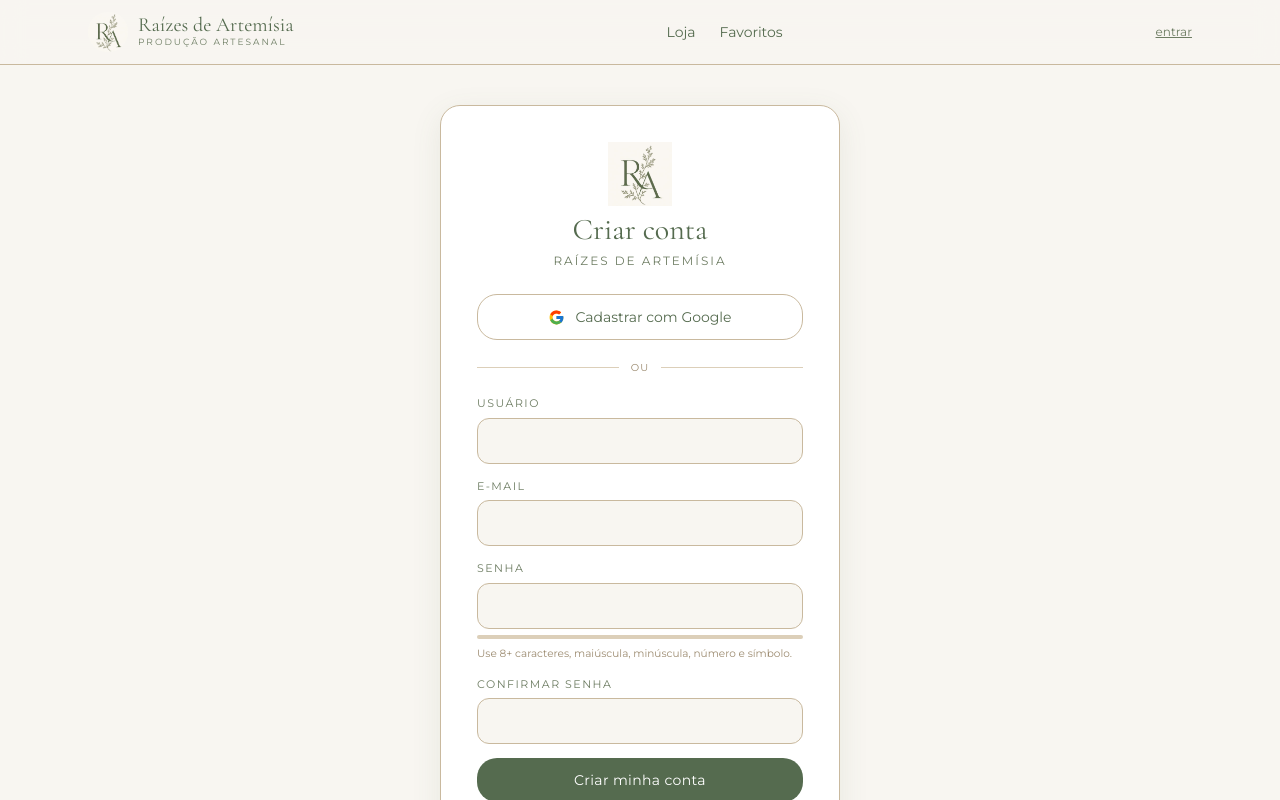
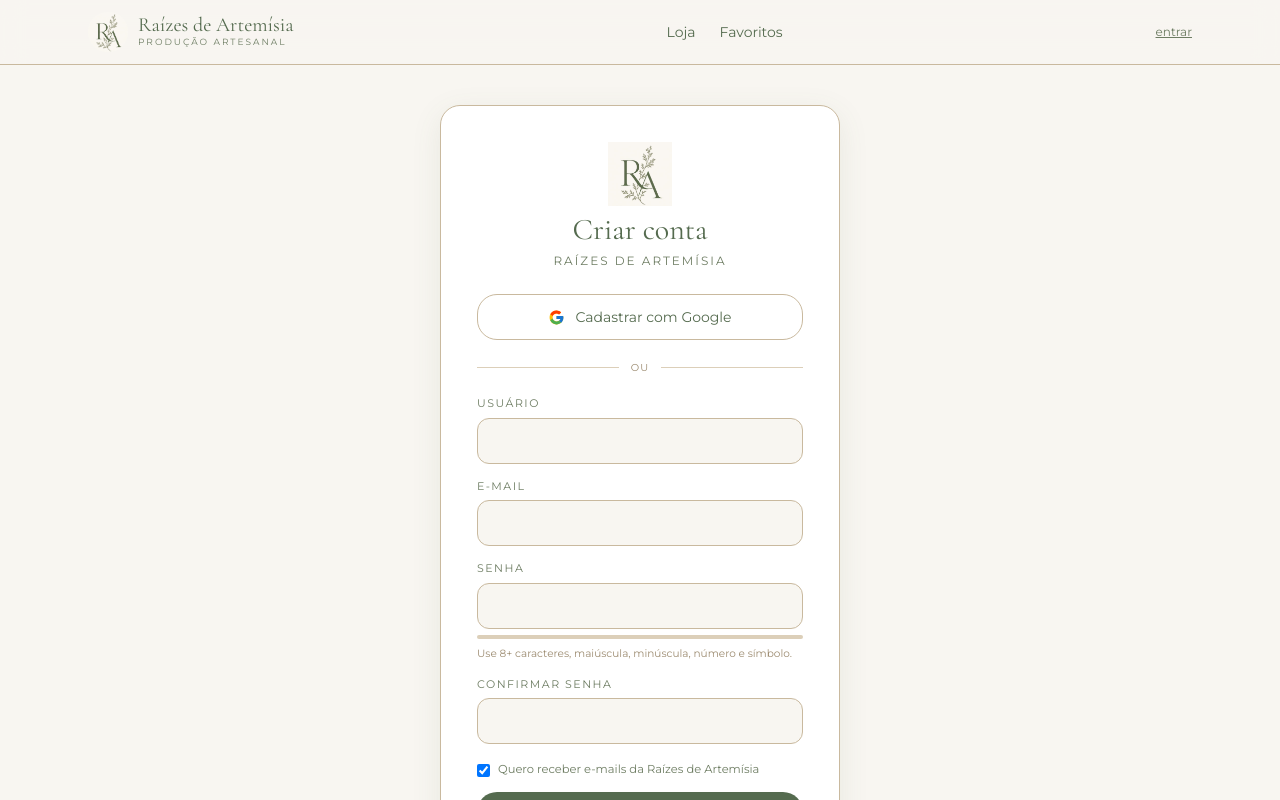
Before and after one commit to moreirawzzl/raizes-de-artemisia, a Next.js app: page /register in a window 1280 px wide. Shown: the top 800 px of the page. Built offline with nearby package versions, Linux system fonts and the light colour scheme; no server answers.

Commit message:
feat(preferencia-email): checkbox no cadastro e em /configuracoes, mesmo campo emailOptIn persistido e propagado na sessao

```diff
--- a/auth.ts
+++ b/auth.ts
@@ -101,6 +101,7 @@
           token.soundEnabled = dbUser.soundEnabled;
           token.animationsEnabled = dbUser.animationsEnabled;
           token.allowGoogleLogin = dbUser.allowGoogleLogin;
+          token.emailOptIn = dbUser.emailOptIn;
           token.provider = dbUser.provider;
         }
       }
@@ -115,6 +116,7 @@
           token.soundEnabled = dbUser.soundEnabled;
           token.animationsEnabled = dbUser.animationsEnabled;
           token.allowGoogleLogin = dbUser.allowGoogleLogin;
+          token.emailOptIn = dbUser.emailOptIn;
           token.provider = dbUser.provider;
         }
       }
@@ -131,6 +133,7 @@
         (session.user as any).soundEnabled = token.soundEnabled ?? true;
         (session.user as any).animationsEnabled = token.animationsEnabled ?? true;
         (session.user as any).allowGoogleLogin = token.allowGoogleLogin ?? true;
+        (session.user as any).emailOptIn = token.emailOptIn ?? true;
         (session.user as any).provider = token.provider ?? "credentials";
       }
       return session;
--- a/src/app/(auth)/register/page.tsx
+++ b/src/app/(auth)/register/page.tsx
@@ -12,7 +12,7 @@
 
 export default function RegisterPage() {
   const router = useRouter();
-  const [form, setForm] = useState({ username: "", email: "", password: "", confirmPassword: "" });
+  const [form, setForm] = useState({ username: "", email: "", password: "", confirmPassword: "", emailOptIn: true });
   const [error, setError] = useState<string | null>(null);
   const [loading, setLoading] = useState(false);
   const score = passwordStrengthScore(form.password);
@@ -84,6 +84,18 @@
             <Label>Confirmar senha</Label>
             <Input type="password" required value={form.confirmPassword} onChange={(e) => setForm({ ...form, confirmPassword: e.target.value })} />
           </div>
+          <div className="flex items-start gap-2 pt-1">
+            <input
+              type="checkbox"
+              id="emailOptIn"
+              checked={form.emailOptIn}
+              onChange={(e) => setForm({ ...form, emailOptIn: e.target.checked })}
+              className="mt-0.5"
+            />
+            <label htmlFor="emailOptIn" className="text-[11.5px] leading-snug text-verde-secundario">
+              Quero receber e-mails da Raízes de Artemísia
+            </label>
+          </div>
           <Button type="submit" disabled={loading} className="w-full">
             {loading ? "Criando..." : "Criar minha conta"}
           </Button>
--- a/src/app/api/register/route.ts
+++ b/src/app/api/register/route.ts
@@ -17,7 +17,7 @@
     return NextResponse.json({ error: parsed.error.errors[0].message }, { status: 400 });
   }
 
-  const { username, email, password } = parsed.data;
+  const { username, email, password, emailOptIn } = parsed.data;
 
   const existingEmail = await prisma.user.findUnique({ where: { email } });
   if (existingEmail) return NextResponse.json({ error: "Já existe uma conta com este e-mail." }, { status: 409 });
@@ -27,7 +27,7 @@
 
   const passwordHash = await bcrypt.hash(password, 12);
   const user = await prisma.user.create({
-    data: { username, email, passwordHash, hasPassword: true, provider: "credentials", cart: { create: {} } }
+    data: { username, email, passwordHash, hasPassword: true, provider: "credentials", emailOptIn, cart: { create: {} } }
   });
 
   return NextResponse.json({ id: user.id }, { status: 201 });
--- a/src/app/api/settings/route.ts
+++ b/src/app/api/settings/route.ts
@@ -9,6 +9,7 @@
   soundEnabled: z.boolean().optional(),
   animationsEnabled: z.boolean().optional(),
   allowGoogleLogin: z.boolean().optional(),
+  emailOptIn: z.boolean().optional(),
   username: z.string().min(3).max(24).optional(),
   avatarUrl: z.string().optional()
 });
@@ -46,6 +47,7 @@
     soundEnabled: updated.soundEnabled,
     animationsEnabled: updated.animationsEnabled,
     allowGoogleLogin: updated.allowGoogleLogin,
+    emailOptIn: updated.emailOptIn,
     username: updated.username,
     avatarUrl: updated.avatarUrl
   });
--- a/src/app/configuracoes/page.tsx
+++ b/src/app/configuracoes/page.tsx
@@ -227,6 +227,26 @@
           </div>
         </section>
       )}
+
+      {/* Preferências de comunicação */}
+      <section className="rounded-xl2 border border-bege-claro bg-white p-6">
+        <h2 className="mb-4 font-display text-xl text-verde-principal">Preferências de comunicação</h2>
+        <div className="flex items-center justify-between">
+          <span className="text-sm text-verde-principal">Quero receber e-mails da Raízes de Artemísia</span>
+          <Toggle
+            checked={user?.emailOptIn ?? true}
+            onChange={async (v) => {
+              await fetch("/api/settings", {
+                method: "PATCH",
+                headers: { "Content-Type": "application/json" },
+                body: JSON.stringify({ emailOptIn: v })
+              });
+              await update();
+              playSound(v ? "success" : "toggle");
+            }}
+          />
+        </div>
+      </section>
     </main>
   );
 }
--- a/src/lib/password.ts
+++ b/src/lib/password.ts
@@ -14,7 +14,8 @@
   username: z.string().trim().min(3, "Usuário deve ter no mínimo 3 caracteres").max(24),
   email: z.string().trim().toLowerCase().email("E-mail inválido"),
   password: passwordSchema,
-  confirmPassword: z.string()
+  confirmPassword: z.string(),
+  emailOptIn: z.boolean().default(true)
 }).refine((data) => data.password === data.confirmPassword, {
   message: "As senhas não coincidem",
   path: ["confirmPassword"]
```
